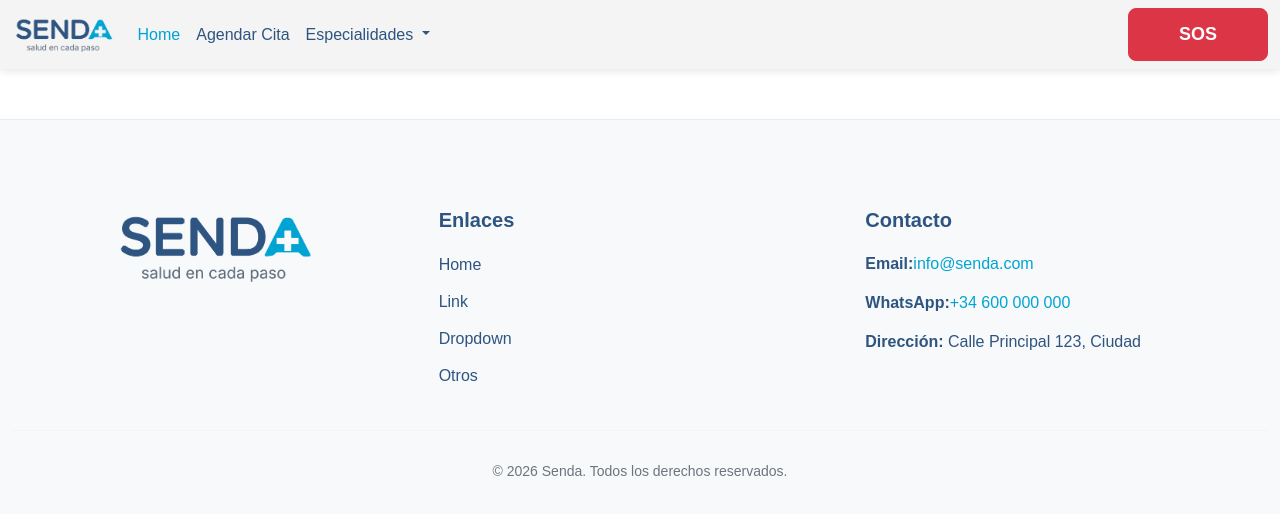
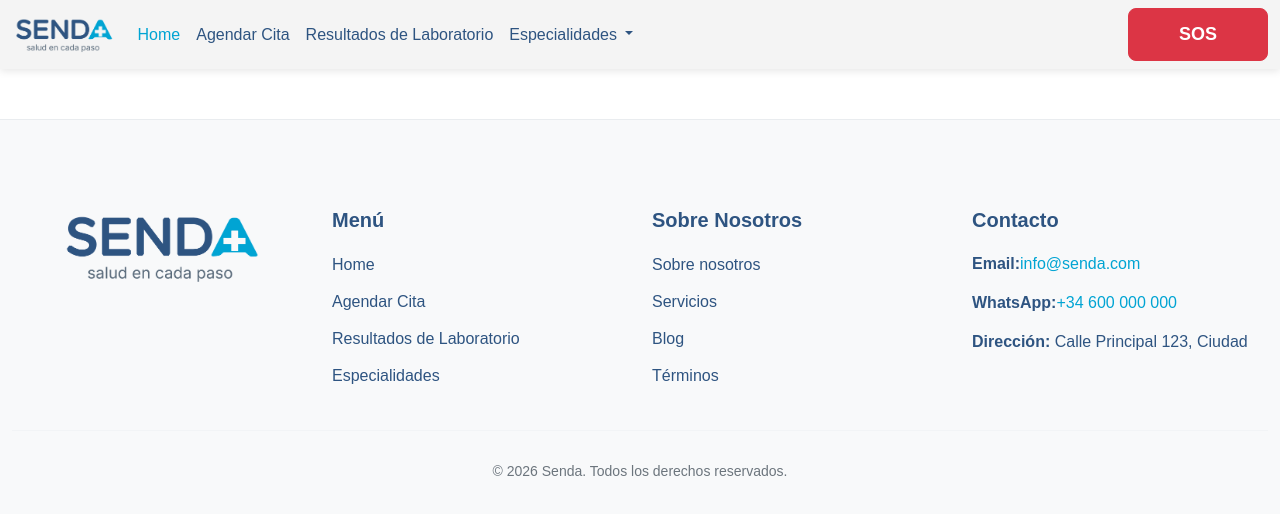
Before and after one commit to Dannysaurio593/Senda-V2, an Angular app: page / in a window 1280 px wide. Shown: the top 514 px of the page. Built offline with nearby package versions, Linux system fonts and the light colour scheme.

Commit message:
Actualización de links de Navbar y de footer

```diff
--- a/src/app/footer/footer.html
+++ b/src/app/footer/footer.html
@@ -2,23 +2,34 @@
   <div class="container-fluid py-5">
     <div class="row">
       <!-- Columna 1: Logo -->
-      <div class="col-md-4 text-center mb-4">
+      <div class="col-md-3 text-center mb-4">
         <img src="/Logo-SendaV2.png" alt="Logo Senda" class="footer-logo" />
       </div>
 
-      <!-- Columna 2: Enlaces -->
-      <div class="col-md-4">
-        <h5>Enlaces</h5>
+      <!-- Columna 2: Enlaces del Navbar -->
+      <div class="col-md-3">
+        <h5>Menú</h5>
         <ul class="footer-links">
           <li><a href="#">Home</a></li>
-          <li><a href="#">Link</a></li>
-          <li><a href="#">Dropdown</a></li>
-          <li><a href="#">Otros</a></li>
+          <li><a href="#">Agendar Cita</a></li>
+          <li><a href="#">Resultados de Laboratorio</a></li>
+          <li><a href="#">Especialidades</a></li>
         </ul>
       </div>
 
-      <!-- Columna 3: Contacto -->
-      <div class="col-md-4">
+      <!-- Columna 3: Enlaces de Sobre Nosotros -->
+      <div class="col-md-3">
+        <h5>Sobre Nosotros</h5>
+        <ul class="footer-links">
+          <li><a href="#">Sobre nosotros</a></li>
+          <li><a href="#">Servicios</a></li>
+          <li><a href="#">Blog</a></li>
+          <li><a href="#">Términos</a></li>
+        </ul>
+      </div>
+
+      <!-- Columna 4: Contacto -->
+      <div class="col-md-3">
         <h5>Contacto</h5>
         <ul class="footer-contact">
           <li>
--- a/src/app/navbar/navbar.html
+++ b/src/app/navbar/navbar.html
@@ -14,15 +14,20 @@
         <li class="nav-item">
           <a class="nav-link" href="#">Agendar Cita</a>
         </li>
+        <li class="nav-item">
+          <a class="nav-link" href="#">Resultados de Laboratorio</a>
+        </li>
         <li class="nav-item dropdown" [class.show]="isDropdownOpen" (mouseleave)="closeDropdown()">
           <a class="nav-link dropdown-toggle" href="#" role="button" (click)="toggleDropdown(); $event.preventDefault()">
             Especialidades
           </a>
           <ul class="dropdown-menu" [class.show]="isDropdownOpen">
-            <li><a class="dropdown-item" href="#" (click)="closeDropdown()">Action</a></li>
-            <li><a class="dropdown-item" href="#" (click)="closeDropdown()">Another action</a></li>
-            <li><hr class="dropdown-divider"></li>
-            <li><a class="dropdown-item" href="#" (click)="closeDropdown()">Something else here</a></li>
+            <li><a class="dropdown-item" href="#" (click)="closeDropdown()">Medicina General</a></li>
+            <li><a class="dropdown-item" href="#" (click)="closeDropdown()">Cardiología</a></li>
+            <li><a class="dropdown-item" href="#" (click)="closeDropdown()">Dermatología</a></li>
+            <li><a class="dropdown-item" href="#" (click)="closeDropdown()">Pediatría</a></li>
+            <li><a class="dropdown-item" href="#" (click)="closeDropdown()">Ginecología</a></li>
+            <li><a class="dropdown-item" href="#" (click)="closeDropdown()">Oftalmología</a></li>
           </ul>
         </li>
       </ul>
```
